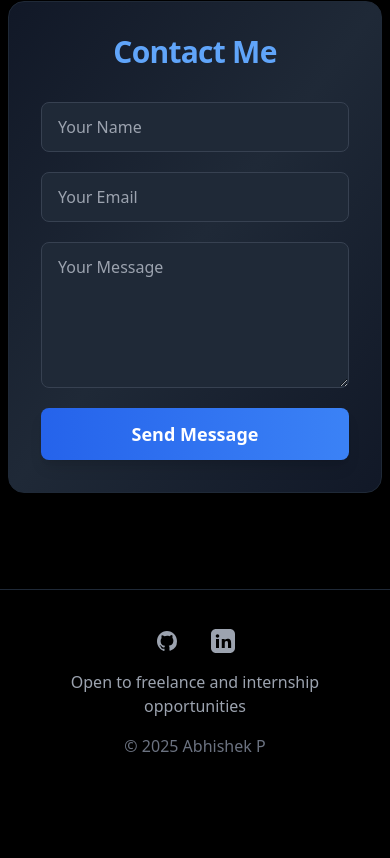
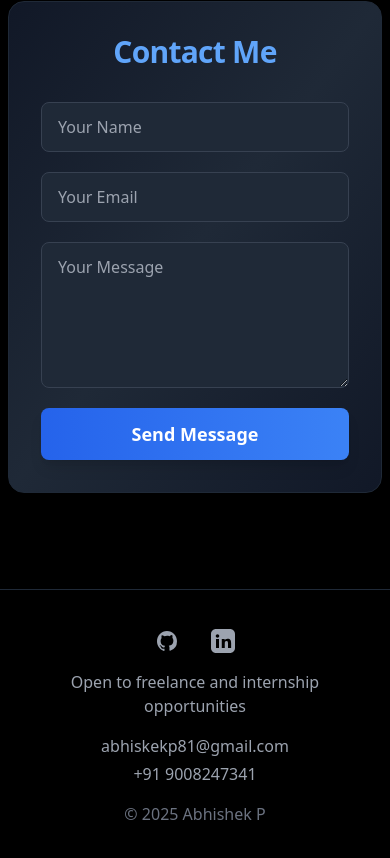
Before and after one commit to AbhishekLuffy/portfolio_web, a React (Vite) app: page / in a window 390 px wide. Shown: the part 3389-4247 px from the top of the page. Before the commit the page ends 4179 px from the top, so only its background shows below. Built offline with nearby package versions, Linux system fonts and the light colour scheme.

Commit message:
Add email and phone number to footer with clickable links

```diff
--- a/src/components/Footer.jsx
+++ b/src/components/Footer.jsx
@@ -45,6 +45,10 @@ export default function Footer() {
         ))}
       </div>
       <p className="text-gray-400 mb-4">Open to freelance and internship opportunities</p>
+      <div className="flex flex-col items-center gap-1 mb-4">
+        <a href="mailto:abhiskekp81@gmail.com" className="text-gray-400 hover:text-blue-400 transition-colors text-base">abhiskekp81@gmail.com</a>
+        <a href="tel:+919008247341" className="text-gray-400 hover:text-blue-400 transition-colors text-base">+91 9008247341</a>
+      </div>
       <div className="text-gray-500 font-medium text-base">© 2025 Abhishek P</div>
     </motion.footer>
   );
```
